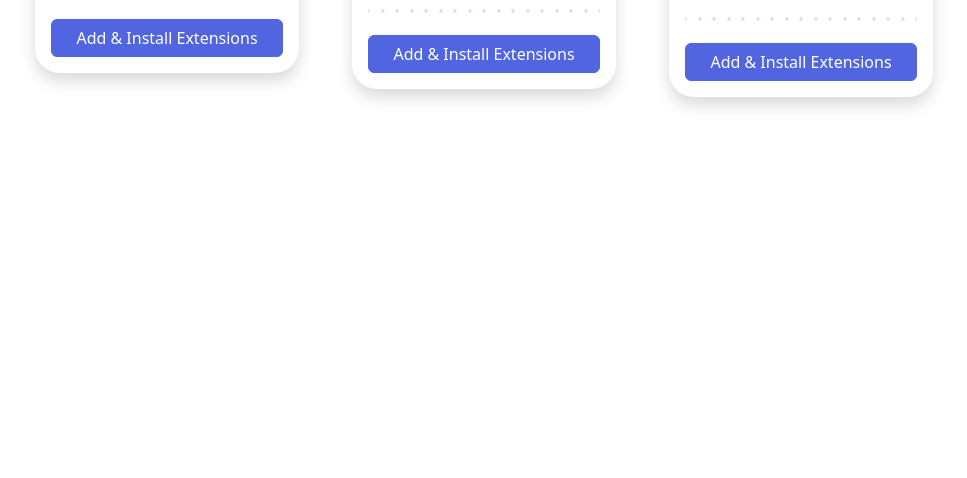
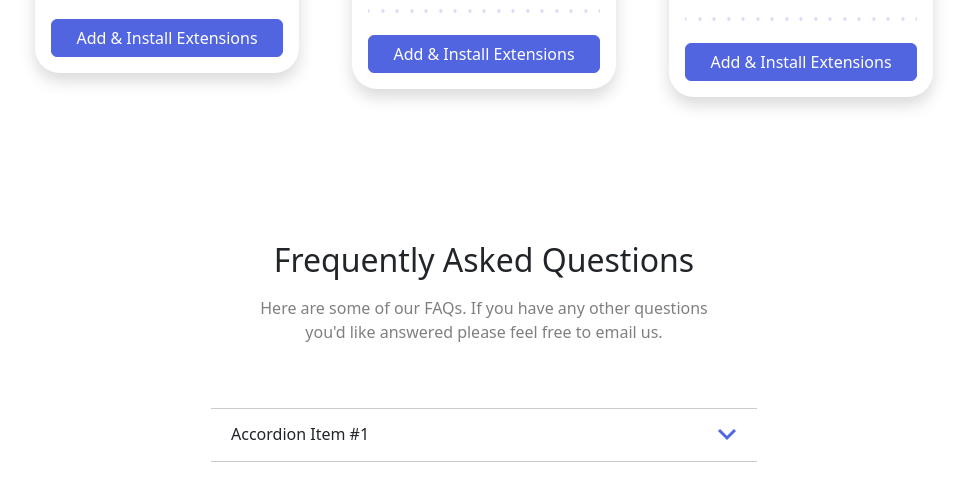
Before and after one commit to SimonStoyanov/1.2-Bootstrap-SASS-Nivell3, a website: page index.html in a window 1280 px wide. Shown: the part 1855-2333 px from the top of the page, without its empty margins (156-1123 px from the left). Before the commit the page ends 2016 px from the top, so only its background shows below. Drawn offline with nearby package versions, Linux system fonts and the light colour scheme.

Commit message:
Created the .accordion-item template that will be used for Exercise 4

```diff
--- a/index.html
+++ b/index.html
@@ -144,6 +144,7 @@
         </div>
       </section>
     </section>
+    <!-- PART 3 -->
     <section class="downloads-section">
       <section class="downloads-info">
         <div class="row justify-content-center">
@@ -194,6 +195,37 @@
         </div>
       </section>
     </section>
+    <!-- PART 4 -->
+    <section class="FAQ-section py-5 mt-5">
+      <section class="FAQ-info">
+        <div class="row justify-content-center">
+          <div class="col-sm-12 col-lg-5 p-2 m-4 text-center">
+            <h2>Frequently Asked Questions</h2>
+            <p class="text-black-50 mt-3">
+              Here are some of our FAQs. If you have any other questions you'd like
+              answered please feel free to email us.
+            </p>
+          </div>
+        </div>
+      </section>
+      <section class="FAQ-items">
+        <div class="row justify-content-center">
+          <div class="accordion accordion-flush col-12 col-lg-6 mt-lg-3 fw-medium">
+            <div class="accordion-item">
+              <h2 class="accordion-header" id="flush-headingOne">
+                <button class="accordion-button collapsed" type="button" data-bs-toggle="collapse" data-bs-target="#flush-collapseOne" aria-expanded="false" aria-controls="flush-collapseOne">
+                  Accordion Item #1
+                </button>
+              </h2>
+              <div id="flush-collapseOne" class="accordion-collapse collapse" aria-labelledby="flush-headingOne" data-bs-parent="#accordionFlushExample">
+                <div class="accordion-body">Placeholder content for this accordion, which is intended to demonstrate the <code>.accordion-flush</code> class. This is the first item's accordion body.</div>
+              </div>
+            </div>
+          </div>
+
+        </div>
+      </section>
+    </section>
   </main>
 
   <script src="node_modules/bootstrap/dist/js/bootstrap.min.js"></script>
--- a/main.scss
+++ b/main.scss
@@ -1,6 +1,7 @@
 $primary: #5265E1;
 $secondary: #FA5959;
 $black-50: rgba(0, 0, 0, 0.5);
+$black-20: rgba(0, 0, 0, 0.2);
 
 @import "./node_modules/bootstrap/scss/bootstrap.scss";
 
@@ -31,6 +32,40 @@ $black-50: rgba(0, 0, 0, 0.5);
 
     padding-left: 2rem;
     padding-right: 2rem;
+}
+
+.accordion-item {
+
+
+    .accordion-header {
+        .accordion-button {
+            border-top: 1px solid $black-20;
+            border-bottom: 1px solid $black-20;
+
+            box-shadow: none;
+            background-color: transparent;
+
+            &:not(.collapsed){
+                color: $secondary;
+            }
+
+            &::after {
+                background: url(img/icon-arrow.svg) no-repeat center center;
+                transition: transform 0.3s ease-in-out;
+            }
+            &::after {
+                transform: rotate(0deg);
+            }
+            &:not(.collapsed)::after {
+                transform: rotate(180deg);
+                filter: brightness(0) saturate(100%) invert(48%) sepia(92%) saturate(927%) hue-rotate(-6deg) brightness(98%) contrast(97%); // Ensures FA5959 color
+            }
+
+        }
+
+
+    }
+
 }
 
 .body {
```
Also changed, not shown: main.css, 1 other file.
